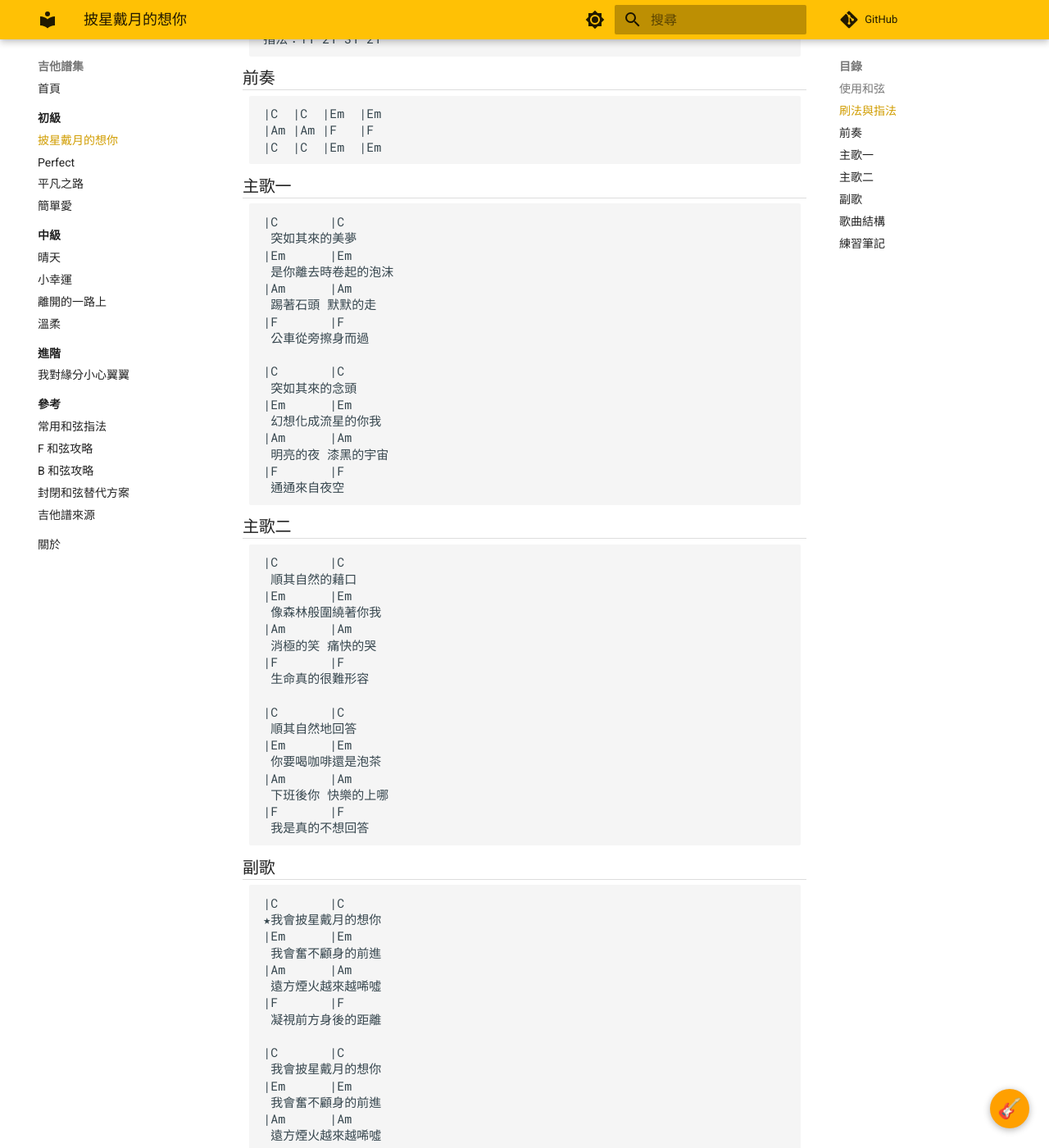
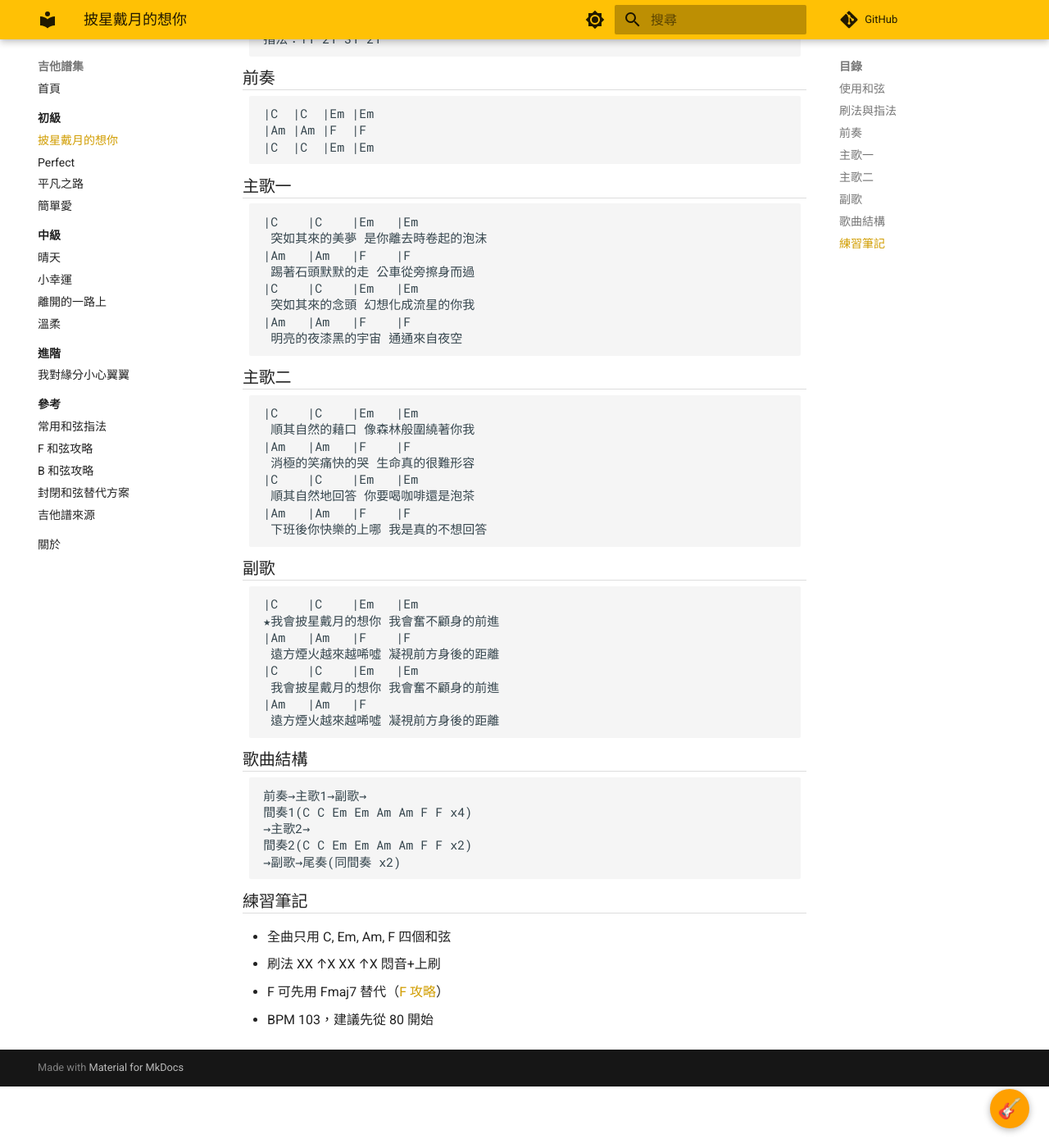
Before and after one commit to justmaker/guitar-scores, an MkDocs documentation site: the page built from docs/beginner/pi-xing-dai-yue.md, in a window 1280 px wide and 1400 px high, scrolled down 656 px. Shown: the whole window at 82% size. Built offline with MkDocs 1.6.1 and Material for MkDocs 9.7.7, drawn with Linux system fonts in a browser that asks for light colours; comment, search, counter and statistics services are not loaded; some of the changed text lies outside the part shown.

Commit message:
refactor: 披星戴月改為4格和弦+歌詞同行格式（平衡水平/垂直）

````diff
--- a/docs/beginner/pi-xing-dai-yue.md
+++ b/docs/beginner/pi-xing-dai-yue.md
@@ -30,75 +30,48 @@ tags:
 ## 前奏
 
 ```
-|C  |C  |Em  |Em
-|Am |Am |F   |F
-|C  |C  |Em  |Em
+|C  |C  |Em |Em
+|Am |Am |F  |F
+|C  |C  |Em |Em
 ```
 
 ## 主歌一
 
 ```
-|C       |C
- 突如其來的美夢
-|Em      |Em
- 是你離去時卷起的泡沫
-|Am      |Am
- 踢著石頭 默默的走
-|F       |F
- 公車從旁擦身而過
-
-|C       |C
- 突如其來的念頭
-|Em      |Em
- 幻想化成流星的你我
-|Am      |Am
- 明亮的夜 漆黑的宇宙
-|F       |F
- 通通來自夜空
+|C    |C    |Em   |Em
+ 突如其來的美夢 是你離去時卷起的泡沫
+|Am   |Am   |F    |F
+ 踢著石頭默默的走 公車從旁擦身而過
+|C    |C    |Em   |Em
+ 突如其來的念頭 幻想化成流星的你我
+|Am   |Am   |F    |F
+ 明亮的夜漆黑的宇宙 通通來自夜空
 ```
 
 ## 主歌二
 
 ```
-|C       |C
- 順其自然的藉口
-|Em      |Em
- 像森林般圍繞著你我
-|Am      |Am
- 消極的笑 痛快的哭
-|F       |F
- 生命真的很難形容
-
-|C       |C
- 順其自然地回答
-|Em      |Em
- 你要喝咖啡還是泡茶
-|Am      |Am
- 下班後你 快樂的上哪
-|F       |F
- 我是真的不想回答
+|C    |C    |Em   |Em
+ 順其自然的藉口 像森林般圍繞著你我
+|Am   |Am   |F    |F
+ 消極的笑痛快的哭 生命真的很難形容
+|C    |C    |Em   |Em
+ 順其自然地回答 你要喝咖啡還是泡茶
+|Am   |Am   |F    |F
+ 下班後你快樂的上哪 我是真的不想回答
 ```
 
 ## 副歌
 
 ```
-|C       |C
-★我會披星戴月的想你
-|Em      |Em
- 我會奮不顧身的前進
-|Am      |Am
- 遠方煙火越來越唏噓
-|F       |F
- 凝視前方身後的距離
-
-|C       |C
- 我會披星戴月的想你
-|Em      |Em
- 我會奮不顧身的前進
-|Am      |Am
- 遠方煙火越來越唏噓
-|F
- 凝視前方身後的距離
+|C    |C    |Em   |Em
+★我會披星戴月的想你 我會奮不顧身的前進
+|Am   |Am   |F    |F
+ 遠方煙火越來越唏噓 凝視前方身後的距離
+|C    |C    |Em   |Em
+ 我會披星戴月的想你 我會奮不顧身的前進
+|Am   |Am   |F
+ 遠方煙火越來越唏噓 凝視前方身後的距離
 ```
 
 ## 歌曲結構
@@ -108,8 +81,7 @@ tags:
 間奏1(C C Em Em Am Am F F x4)
 →主歌2→
 間奏2(C C Em Em Am Am F F x2)
-→副歌→
-尾奏(C C Em Em Am Am F F x2)
+→副歌→尾奏(同間奏 x2)
 ```
 
 ## 練習筆記
````
